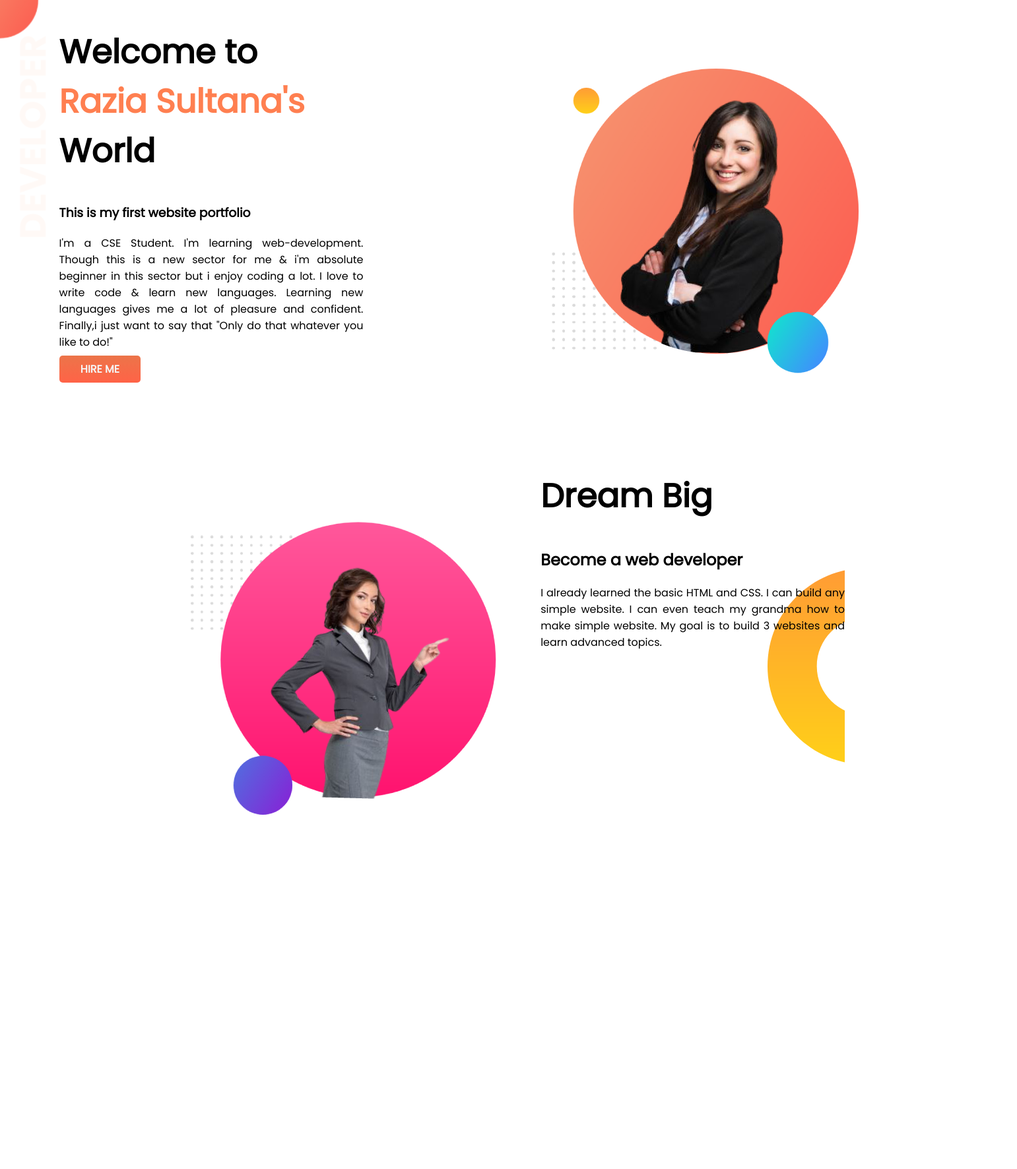
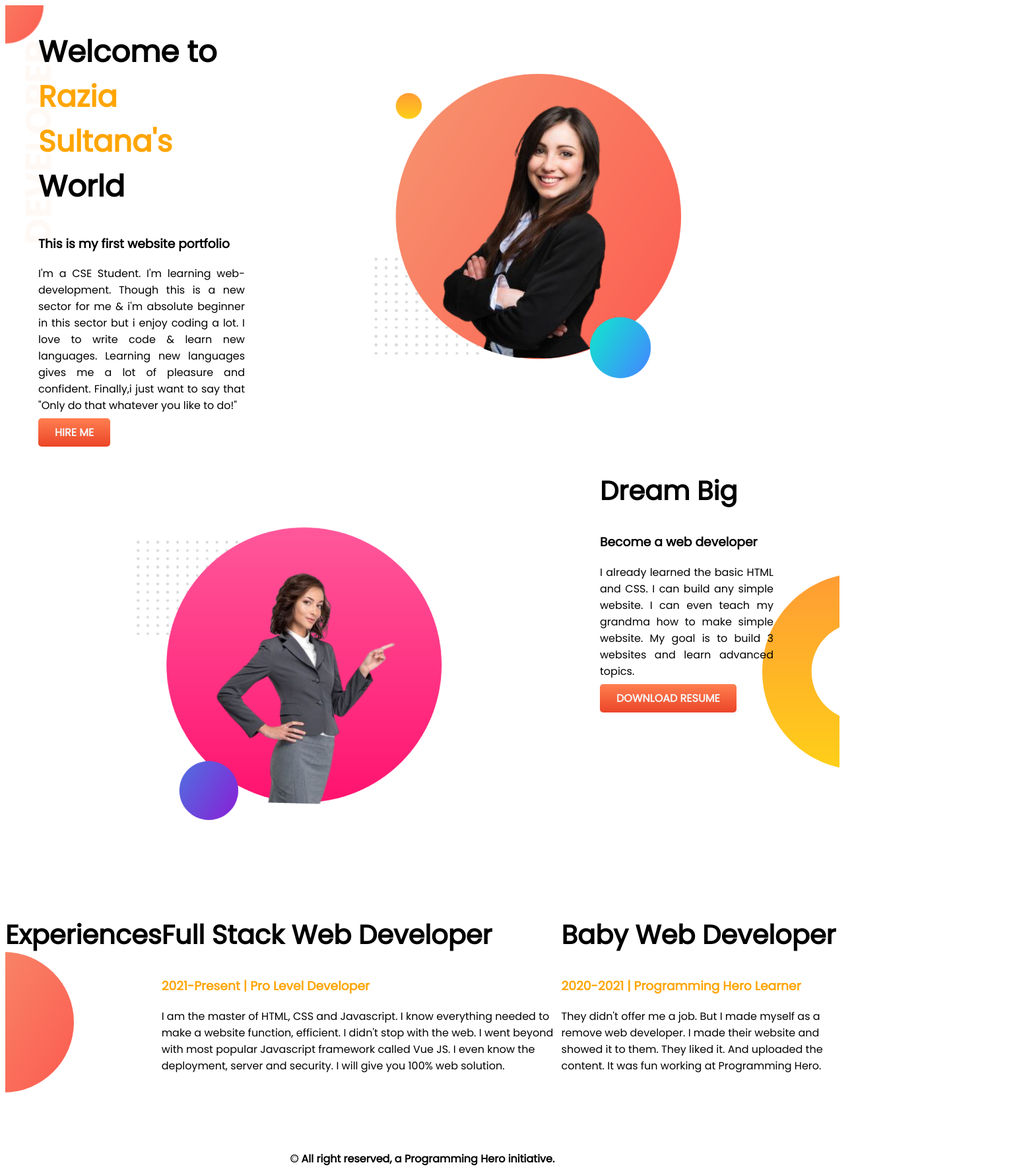
Before and after one commit to Razia-Sultana12/My-First-Portfolio, a plain HTML site: page index.html in a window 1280 px wide. Shown: the whole page at 66% size, 1541 px wide, since content can reach past the window. Before the commit the page ends 1346 px from the top, so only its background shows below. Drawn offline with Linux system fonts and the light colour scheme.

Commit message:
newcommit

```diff
--- a/index.html
+++ b/index.html
@@ -11,27 +11,44 @@
     <link rel="stylesheet" href="style.css">
 </head>
 <body>
-    <section class="section1">
-    <div class="half">
-    <h1>Welcome to <br> <span>Razia Sultana's</span> World</h1>
+    <section class="equal">
+    <div>
+    <h1>Welcome to <br> <span class="orange">Razia Sultana's</span> World</h1>
     <h3>This is my first website portfolio</h3>
     <p>I'm a CSE Student. I'm learning web-development. Though this is a new sector for me & i'm absolute beginner in this sector but i enjoy coding a lot. I love to write code & learn new languages. Learning new languages gives me a lot of pleasure and confident. Finally,i just want to say that "Only do that whatever you like to do!"</p>
     <a class="link-button" target="_blank" href="https://www.linkedin.com/in/razia-sultana-mun-aaab831a2?fbclid=IwAR2q1HtkPeEy9-MG9Wli4bA6DCNUVBvpkgwqoxMmWWOkITBcvyo5srAiUOw">HIRE ME</a>
     </div>
-    <div class="half">
+    <div>
         <img src="image/MMMUUU.png" >
     </div>
     </section >
-    <section class="section2">
-    <div class="half">
+    <section class="equally">
+    <div>
        <img src="image/mmuu.png" alt="">
     </div>
-    <div class="half">
-       <h1>Dream Big</h1>
-       <h2>Become a web developer</h2>
+    <div>
+       <h2>Dream Big</h2>
+       <h3>Become a web developer</h3>
        <p>I already learned the basic HTML and CSS. I can build any simple website. I can even teach my grandma how to make simple website. My goal is to build 3 websites and learn advanced topics.</p>
+       <a class="link-button" target="_blank" href="http://127.0.0.1:5500/index.html">DOWNLOAD RESUME</a>
     </div>
+    </section>
 
+
+            <section class="equality">
+            <h2>Experiences</h2>
+
+        <div>
+            <h2>Full Stack Web Developer</h2>
+            <h3 class="orange">2021-Present | Pro Level Developer</h3>
+            <p>I am the master of HTML, CSS and Javascript. I know everything needed to make a website function, efficient. I didn't stop with the web. I went beyond with most popular Javascript framework called Vue JS. I even know the deployment, server and security. I will give you 100% web solution.</p>
+        </div>
+        <div>
+            <h2>Baby Web Developer</h2>
+            <h3 class="orange">2020-2021 | Programming Hero Learner</h3>
+            <p>They didn't offer me a job. But I made myself as a remove web developer. I made their website and showed it to them. They liked it. And uploaded the content. It was fun working at Programming Hero.</p>
+        </div>
     </section>
+    <footer><b>© All right reserved, a Programming Hero initiative.</b></footer>
 </body>
 </html>
--- a/style.css
+++ b/style.css
@@ -1,20 +1,33 @@
-span{color: coral;}
-body{font-family: 'Poppins', sans-serif;
-margin: 0%;}
-h1{font-size: 50px;}
-.half{width: 50%;
-padding-left:7%;}
-p{text-align: justify;}
+body{margin-0;
+font-family: 'Poppins', sans-serif;}
 .link-button{text-decoration: none;
-background-image: linear-gradient(rgb(236, 116, 73), tomato);
-padding: 2% 7%;
 border-radius: 5px;
-color: whitesmoke;
-font-weight: bold;}
-.section1{display: flex;
-    background-image: url(image/top-banner.png);
-background-repeat: no-repeat;}
-.section2{display: flex;
-background-image: url(image/dream-bg.png);
+padding: 10px 25px;
+text-align: center;
+background-image:linear-gradient(coral, rgb(235, 69, 40));
+font-weight: bold;
+color: whitesmoke;}
+h1{font-size: 45px;}
+.orange{color: orange;}
+h2{font-size: 40px;}
+footer{text-align: center;}
+.equal{display: flex;
+text-align: justify;
+background-image: url(image/top-banner.png);
 background-repeat: no-repeat;
-background-position: right;}
+padding-left: 50px;
+margin:0px;}
+.equally{display: flex;
+    text-align:justify;
+    background-image: url(image/dream-bg.png);
+    background-repeat: no-repeat;
+    background-position: right;
+    padding-right: 100px;
+    margin:0px;}
+.equality{display: flex;
+    background-image: url(image/exp-bg.png);
+    background-repeat: no-repeat;
+    background-position: left;
+    padding-bottom: 100px;
+    margin:0px;
+}
--- /dev/null
+++ b/style1.css
@@ -0,0 +1,72 @@
+body{
+    margin: 0;
+    font-family: 'Poppins', sans-serif;
+}
+section{
+    height: 500px;
+    padding-bottom: 150px;
+}
+.top-banner{
+    background-image: url("images/top-banner.png");
+    background-repeat: no-repeat;
+}
+.half-width{
+    width:40%;
+    float: left;
+    margin-left: 5%;
+    padding-left: 2%;
+}
+h1{
+    font-size: 50px;
+}
+h1 span{
+    color: orange;
+}
+.half-width img{
+    width: 100%;
+}
+.anchor-button{
+    text-decoration: none;
+    background: linear-gradient(45deg, lightsalmon, tomato);
+    padding: 10px 40px;
+    border-radius: 5px;
+    color: white;
+    font-weight: 700;
+}
+p{
+    color: dimgray;
+}
+.dream-area{
+    background-image: url("images/dream-bg.png");
+    background-repeat: no-repeat;
+    background-position: right;
+}
+h2{
+    font-size: 40px;
+}
+.experience-area{
+    background-image: url("images/exp-bg.png");
+    background-repeat: no-repeat;
+    background-position: left;
+}
+.experience-area h3{
+    color: orange;
+}
+
+.experience-area div{
+    box-shadow: 5px 7px 40px gray;
+    height: 80%;
+}
+#full-stack{
+    border-left: 7px solid;
+    border-image: linear-gradient(180deg, lightsalmon, tomato);
+    border-image-slice: 1;
+}
+#baby-web{
+    border-left: 7px solid;
+    border-image: linear-gradient(180deg, blue, cyan);
+    border-image-slice: 1;
+}
+footer p{
+    text-align: center;
+}
```
Also changed, not shown: jhankar copy.html (added, +52 -0 lines).
